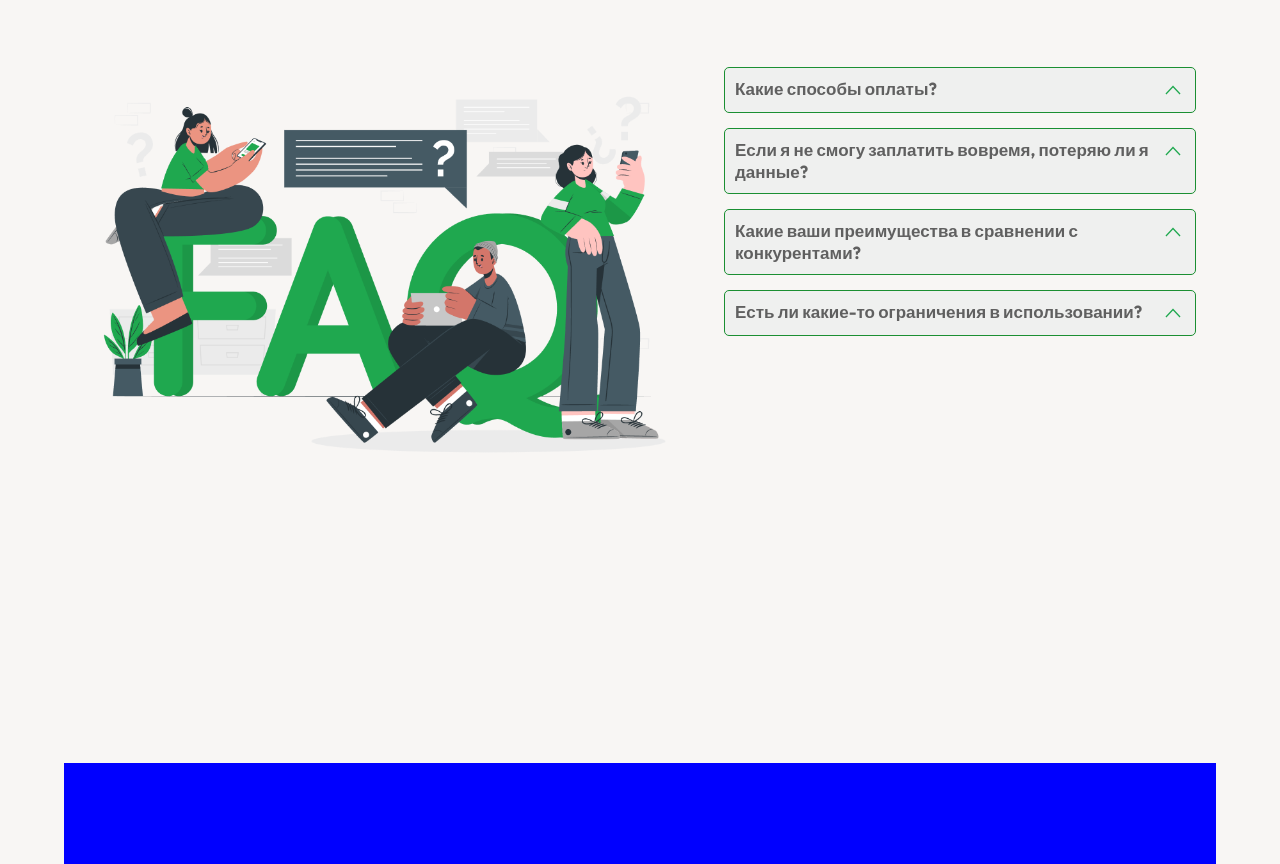
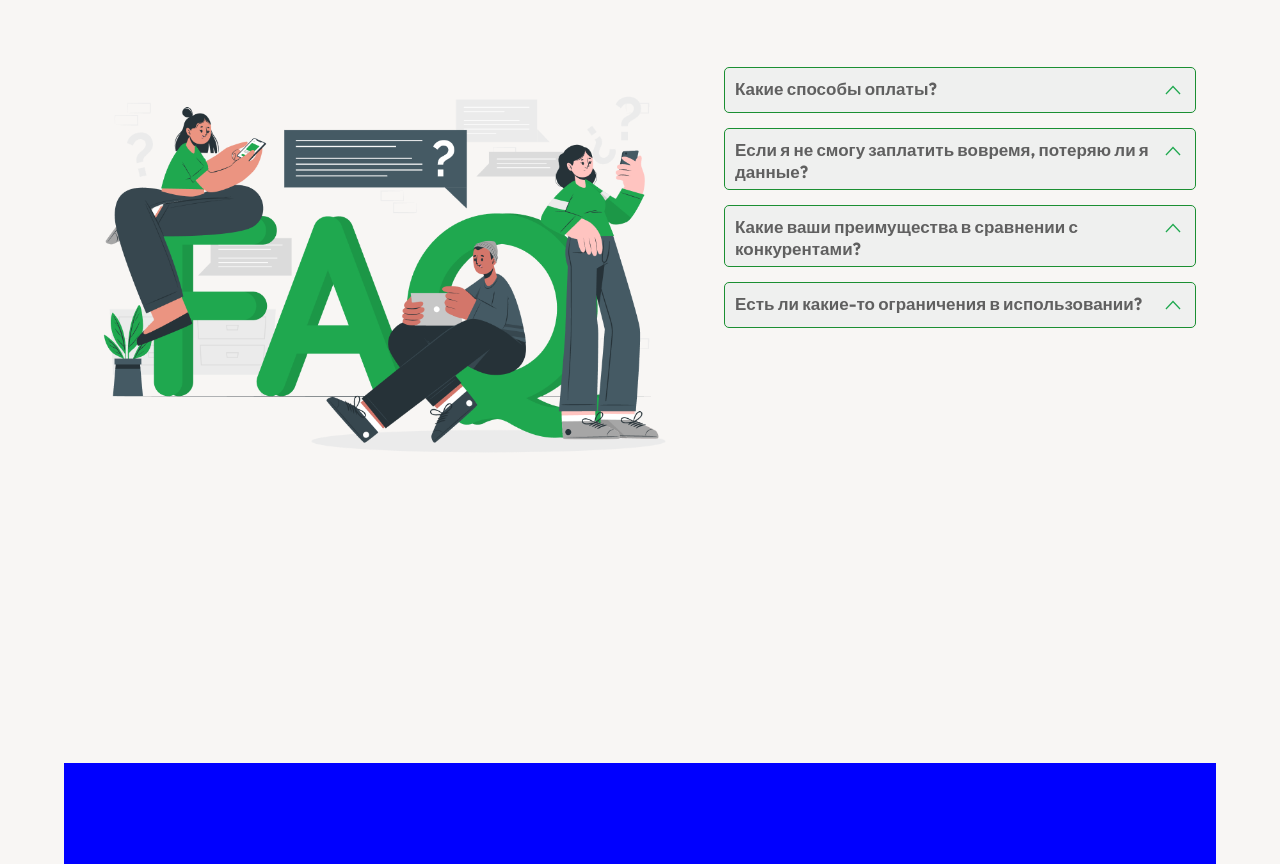
Before and after one commit to RevaGee/Cashio, a React (Create React App) app: page / in a window 1280 px wide. Shown: the part 1460-2324 px from the top of the page. Built offline with nearby package versions, Linux system fonts and the light colour scheme.

Commit message:
corrected questions component

```diff
--- a/src/components/Questions/index.tsx
+++ b/src/components/Questions/index.tsx
@@ -32,14 +32,22 @@ export const Questions = () => {
                         "Какие ваши преимущества в сравнении с конкурентами?",
                         "Есть ли какие-то ограничения в использовании?"
                     ].map((question, index) => (
-                        <div key={index} className="question_content" onClick={() => toggleQuestion(index)}>
+                        <div
+                            key={index} className="question_content"
+                            style={
+                                arrowRotatedIndexes.includes(index) ? {maxHeight: "150px", transition: "max-height 0.3s"} : {maxHeight: "40px"}
+                            }
+                            onClick={() => toggleQuestion(index)}
+                        >
                             <div className="question">
                                 <p>{question}</p>
-                                <div className = 'question_svg' style={arrowRotatedIndexes.includes(index) ? { transform: "rotate(180deg)", transition: " transform 0.3s ease" } : {transform: "rotate(0deg)", transition: " transform 0.3s ease"}}>
+                                <div className = 'question_svg'
+                                     style={arrowRotatedIndexes.includes(index) ? { transform: "rotate(180deg)", transition: " transform 0.3s ease" } :
+                                         {transform: "rotate(0deg)", transition: " transform 0.3s ease"}}>
                                     <ArrowUpQuestions />
                                 </div>
                             </div>
-                            <div className="answer">
+                            <div className="answer" >
                                 {openIndexes.includes(index) && (
                                     <p>
                                         {index === 0 && "Для общего удобства используется USDT."}
@@ -50,7 +58,7 @@ export const Questions = () => {
                                 )}
                             </div>
                         </div>
-                        ))}
+                    ))}
                 </div>
             </div>
         </div>
```
